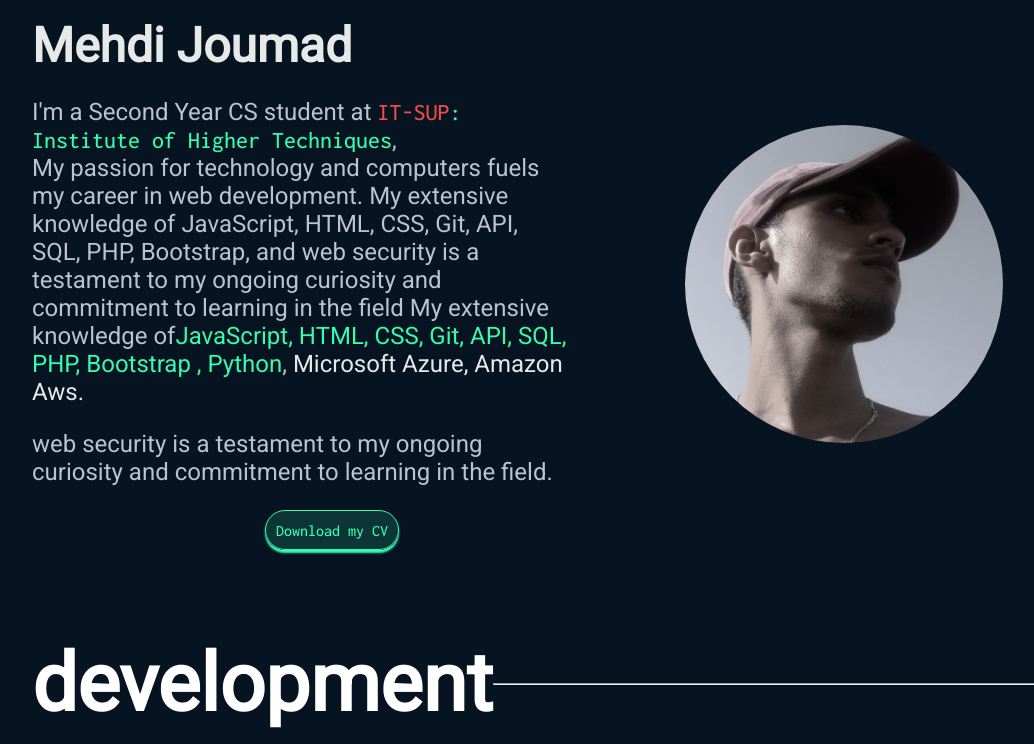
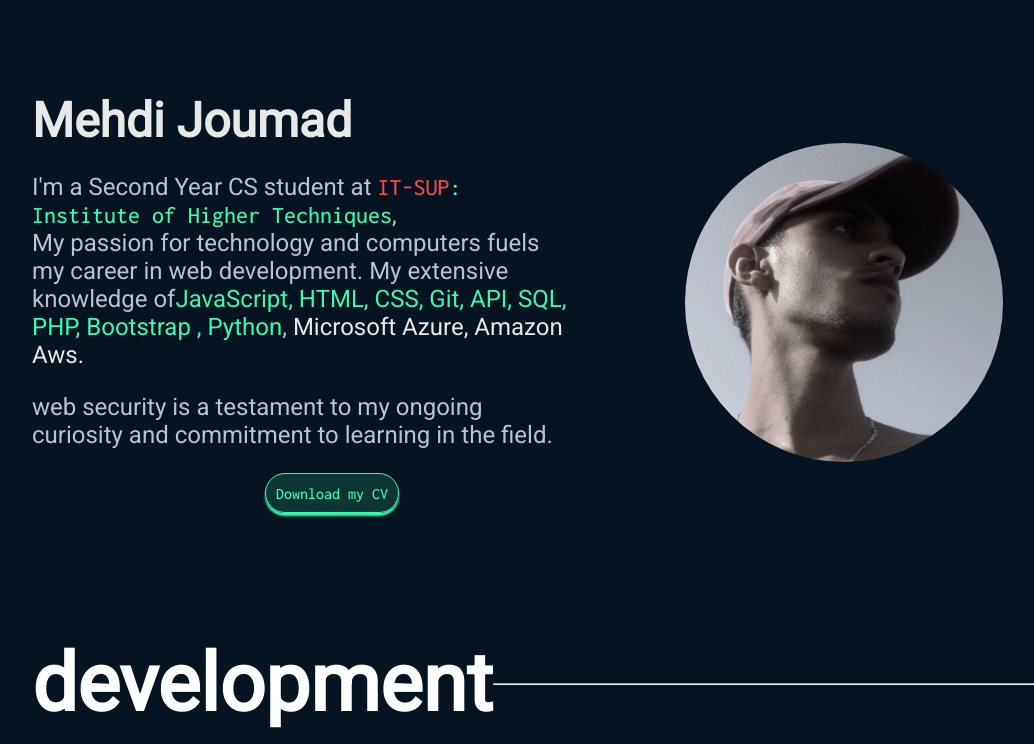
Before and after one commit to eelx001/portfolio, a plain HTML site: page index.html in a window 1280 px wide. Shown: the part 992-1736 px from the top of the page, without its empty margins (96-1130 px from the left). Drawn offline with nearby package versions, Linux system fonts and the light colour scheme.

Commit message:
Update index.html

```diff
--- a/index.html
+++ b/index.html
@@ -142,8 +142,7 @@
                 <p>I'm a Second Year CS student at  <a href="http://www.itsup.ma/"
                         target="_blank"><span style="color:#F14B4B; font-weight: 500;">IT-SUP</span>: Institute of Higher Techniques</a>,
                         <br>My passion for technology and computers fuels my career in web development.
-                        My extensive knowledge of JavaScript, HTML, CSS, Git, API, SQL, PHP, Bootstrap, and web security is a testament to my ongoing curiosity and commitment to learning in the field
-                    <span></span>   My extensive knowledge of<span style="color:#36FBB1; ">JavaScript, HTML, CSS, Git, API, SQL, PHP, Bootstrap , Python</span>, <span>Microsoft Azure, Amazon Aws.</span><p>web security is a testament to my ongoing curiosity and commitment to learning in the field.</p>
+                        <span></span>   My extensive knowledge of<span style="color:#36FBB1; ">JavaScript, HTML, CSS, Git, API, SQL, PHP, Bootstrap , Python</span>, <span>Microsoft Azure, Amazon Aws.</span><p>web security is a testament to my ongoing curiosity and commitment to learning in the field.</p>
                 </p>
             </div>
             <a target="_blank" href="/CcvV.pdf"><button>Download my CV</button></a>
```
